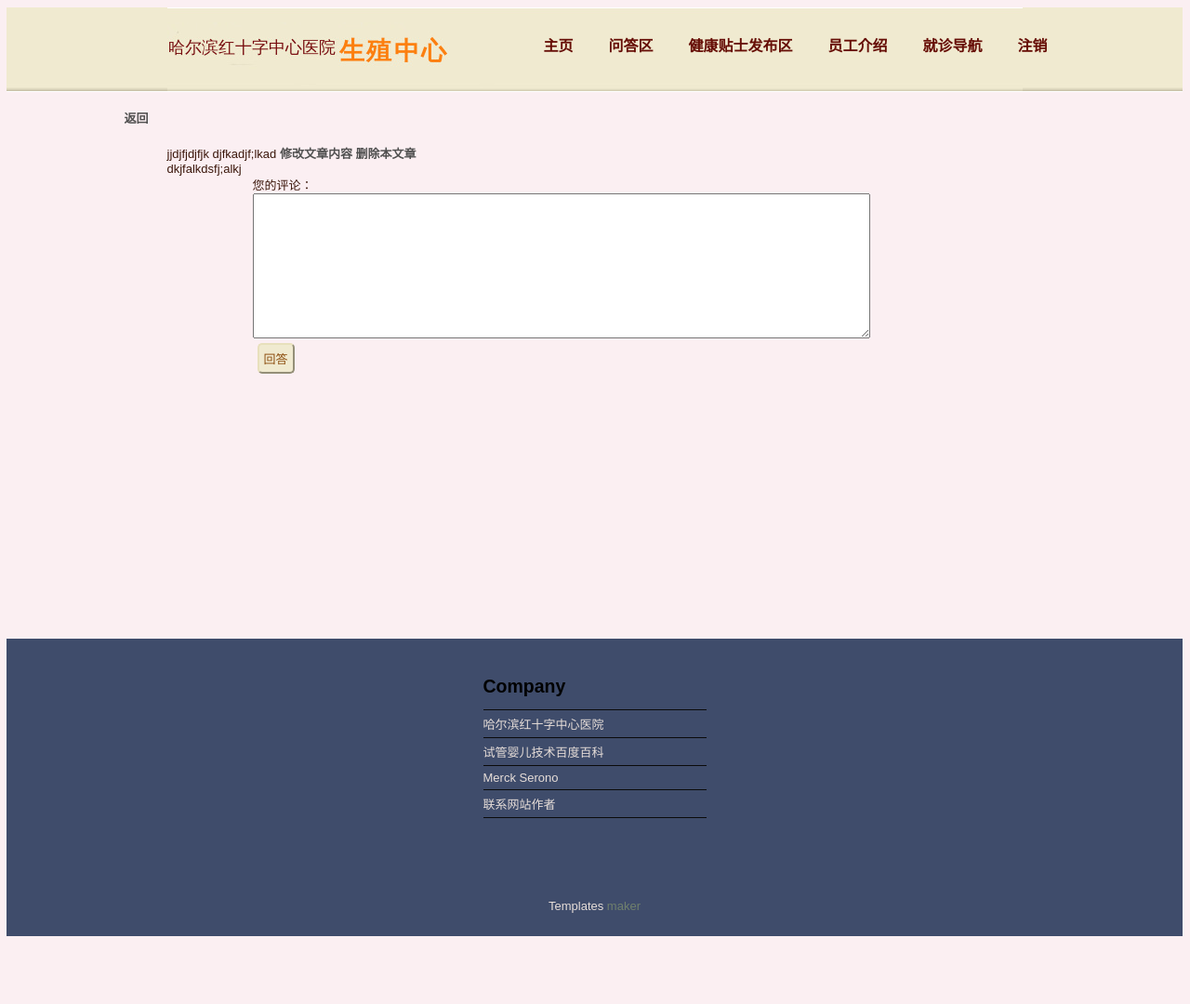
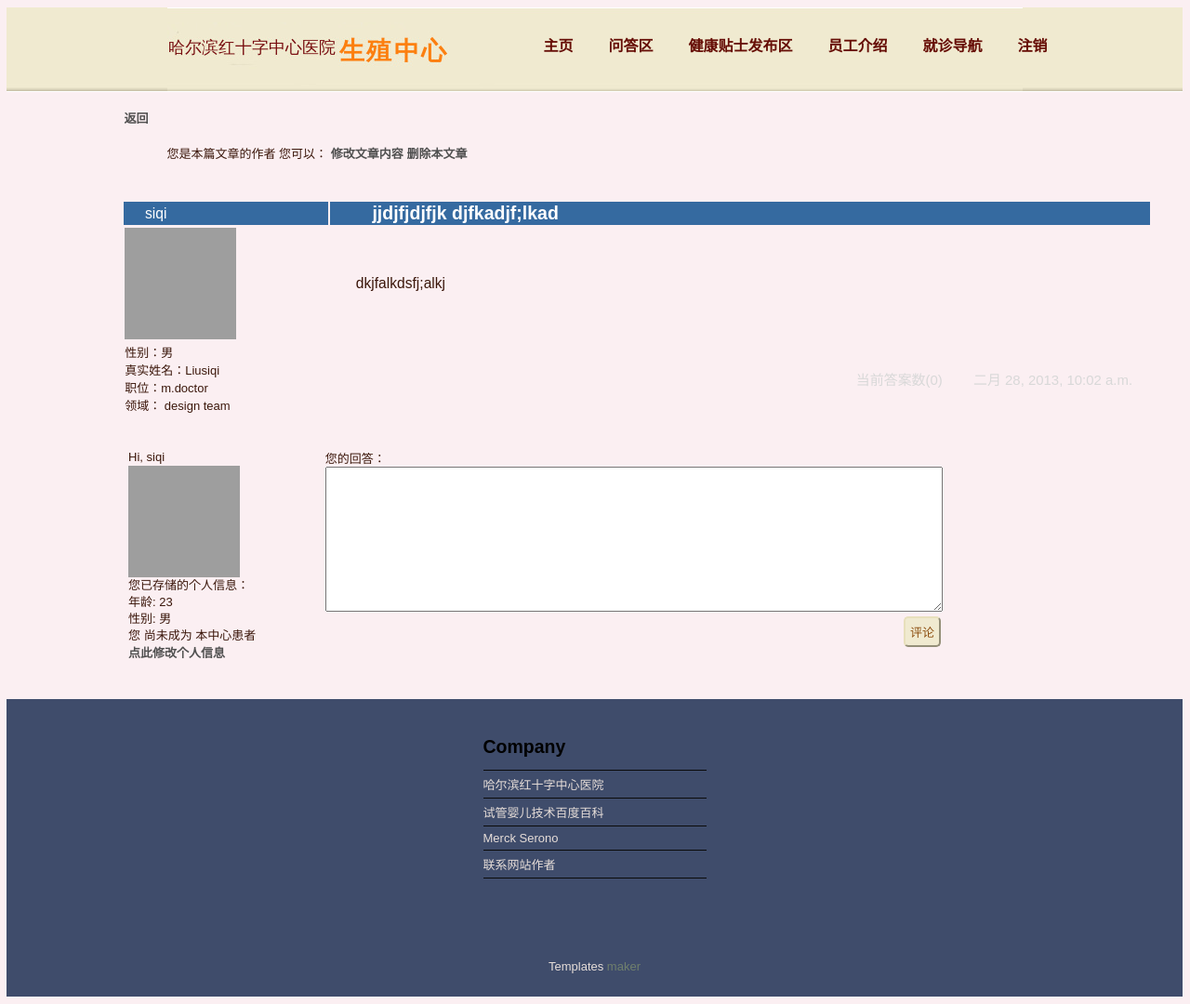
Before and after one commit to lsqshr/red-cross, a Django app: page /post/2/ in a window 1280 px wide; the page is wider, and only the part inside the window is pictured. Shown: that part at 93% size. Before the commit the page ends 1007 px from the top of that part, so only its background shows below. Run offline with Django 3.2, Linux system fonts and the light colour scheme; a user stored in the database is signed in; data comes from the database, SQL or seed files in the repository; both versions use the stored data as it was after the commit; parts of the project's set-up code (start-up, migrations or seed data) failed here and were passed over; grey boxes are pictures that could not be loaded.

Commit message:
profile rendering

```diff
--- /dev/null
+++ b/red_cross_project/clean_post/templates/post_thread_profile.html
@@ -0,0 +1,7 @@
+<div>性别：{%if post.author.user_profile.gender == 'M'%}男{%else%}女{%endif%}</div>
+<div>真实姓名：{{ post.author.staff_profile.real_name }}</div>
+<div>职位：{{ post.author.staff_profile.position }}</div>
+<div>领域：{% for field in post.author.staff_profile.fields.all %}
+	{{ field }} &nbsp
+	{% endfor %}
+</div>
--- a/red_cross_project/clean_post/templates/single_post.html
+++ b/red_cross_project/clean_post/templates/single_post.html
@@ -1,36 +1,139 @@
+
+
 {% extends "site_base.html" %}
+
+{% load i18n %}
+
 {% block extra_head %}
 <link href="{{STATIC_URL}}css/bbs_layout.css" rel="stylesheet" type="text/css" media="screen">
 {% endblock %}
 
-{% block body %}
+{% block content %}
 <div class="nav_link">
 	<a href="/post/">返回</a>
 </div>
 
 <div>
-	{{post.title}}
-	<a href="/post/edit/{{post.id}}">修改文章内容</a>
-	<a href="/post/delete/{{post.id}}">删除本文章</a>
+	{% if request.user.username == post.author.username %}
+		您是本篇文章的作者 您可以：
+		<a href="{% url edit_post post.id %}">修改文章内容</a>
+		<a href="{% url delete_post post.id %}">删除本文章</a>
+	{% endif %}
 </div>
 
-<div>
-	{{post.content}}
+<div style="width:75%;">
+	<!--table for rendering a thread-->
+	<div class="thread">
+	<table>
+		<tr class="thread_tr1">
+			<td class="thread_td1">
+				<span style="margin:5%;margin-left:10%;font-size:1.2em;color:white;">
+					{{ post.author.username }}
+				</span>
+			</td>
+			<td class="thread_td2">
+				<span style="margin:5%;font-size:1.5em;">
+					<a href="/bbs/{{post.id}}" style="color:white;" class="thread_title">{{ post.title }}</a>
+				</span>
+			</td>
+		</tr>
+		<tr class="thread_tr2">
+			<td class="thread_td1">
+				{% if post.author.user_profile and post.author.user_profile.profile_img %}
+				<img class="profile_img" src="{{post.author.user_profile.profile_img.url}}"/>
+				{% else %}
+				{% if request.user.user_profile.gender == 'M' %}
+				<img class="profile_img" src="{{ MEDIA_URL }}images/male.jpg" />
+				{% else %}
+				<img class="profile_img" src="{{ MEDIA_URL }}images/female.jpg" />
+				{% endif %}
+				{% endif %}
+				{% if post.author.user_profile.role == 'D'%}
+					<b>医生</bbs>
+				{% endif %}
+				</td>
+				<td class="thread_td2">
+					<span class="content">
+						{{ post.content }}
+					</span>
+				</td>
+			</tr>
+			<tr>
+				<td>
+					{% include "post_thread_profile.html" %}
+				</td>
+				<td>
+					<span style="color:#D8D8D8;font-size:1.15em;float:right;margin-right:2%;">当前答案数({{post.replys.all|length}}) &nbsp &nbsp &nbsp &nbsp{{ post.update_time}}</span>
+				</td>
+			</tr>
+		</table>
 	</div>
 
 	{% for reply in post.Replies.all %}
-	<div>
+	<!--table for rendering a thread-->
+	<div class="thread">
+	<table>
+		<tr class="thread_tr1">
+			<td class="thread_td1">
+				<span style="margin:5%;margin-left:10%;font-size:1.2em;color:white;">
+					{{ reply.author.username }}
+				</span>
+			</td>
+			<td class="thread_td2">
+				<span style="margin:5%;font-size:1.5em;">
+					<a href="/bbs/{{post.id}}" style="color:white;" class="thread_title">回答: {{ post.title }}</a>
+				</span>
+			</td>
+		</tr>
+		<tr class="thread_tr2">
+			<td class="thread_td1">
+				{% if reply.author.user_profile and reply.author.user_profile.profile_img %}
+				<img class="profile_img" src="{{reply.author.user_profile.profile_img.url}}"/>
+				{% else %}
+				{% if reply.author.user_profile.gender == 'M' %}
+				<img class="profile_img" src="{{ MEDIA_URL }}images/male.jpg" />
+				{% else %}
+				<img class="profile_img" src="{{ MEDIA_URL }}images/female.jpg" />
+				{% endif %}
+				{% endif %}
+				{% if reply.author.user_profile.role == 'D'%}
+					<b>医生</bbs>
+				{% endif %}
+				</td>
+				<td class="thread_td2">
+					<span class="content">
 						{{ reply.content }}
+					</span>
+				</td>
+			</tr>
+			<tr>
+				<td>
+					{% include "reply_profile.html" %}
+				</td>
+				<td>
+					<span style="color:#D8D8D8;font-size:1.15em;float:right;margin-right:2%;"> &nbsp &nbsp &nbsp &nbsp{{ reply.update_time}}</span>
+				</td>
+			</tr>
+		</table>
 	</div>
 	{% endfor %}
+</div>
 
-<div class="single_form">
+{% if authenticated %}
+<div style="margin-left:-10%;">
+	{% include 'user_profile.html' %}
+</div>
+	<div class="single_form" style="float:left;margin-left:-10%;">
 		<form action="" method="post" enctype="multipart/form-data">
 			{% csrf_token %}
-	<div>您的评论： {{form.content}}</div>
-	<div id="submit_post_btn">
-		<button name="reply" type="submit" class="btn">回答</button>
+			<div>您的回答： {{ form.content }}
+				<button name="reply" type="submit" class="btn" style="float:right;margin-right:-260%;">评论</button>
 			</div>
 		</form>
 	</div>
+{% else %}
+	<div class="auth_notify_div">
+	    <p>您尚未登录.</p> <p>您可以 <a href="{% url account_login %}" class="btn">登录</a> or <a href="{% url account_signup %}" class="btn primary">注册为用户</a> 开始回答问答区问题 </p>
+	</div>
+{% endif %}
 {% endblock %}
--- a/red_cross_project/clean_post/views.py
+++ b/red_cross_project/clean_post/views.py
@@ -102,6 +102,7 @@ def single(request, **kwargs):
 					context['form'] = ReplyForm()
 				except:
 					raise Exception("Can not find post with id"+str(post_id))
+				context['authenticated'] = True
 				return render_to_response("single_post.html",context,\
 					context_instance = RequestContext(request,{}))
 			else:#the form is invalid
--- a/red_cross_project/templates/user_profile.html
+++ b/red_cross_project/templates/user_profile.html
@@ -11,21 +11,25 @@
 	{% endif %}<br>
 	您已存储的个人信息：<br>
 	年龄:
-	{% if request.user.extra_profile.age %}
-		{{request.user.extra_profile.age}}
+	{% if request.user.user_profile.age %}
+		{{request.user.user_profile.age}}
 	{% else %}
 		尚未填写
 	{% endif %}
 		<br> 性别:
-	{% if request.user.extra_profile.gender %}
-		{{request.user.extra_profile.gender}}
+	{% if request.user.user_profile.gender %}
+		{% if request.user.user_profile.gender == 'M'%}
+			男
+		{% else %}
+			女
+		{% endif %}
 	{% else %}
 		尚未填写
 	{% endif %}
 	<br>
 
 	您
-	{% if request.user.extra_profile.enrolled == True %}
+	{% if request.user.user_profile.enrolled == True %}
 		已经是
 	{% else%}尚未成为
 	{% endif %}
```
Also changed, not shown: red_cross_project/clean_bbs/templates/answer_profile.html (added, +14 -0 lines), red_cross_project/clean_bbs/templates/question_list.html (+1 -11 lines), red_cross_project/clean_bbs/templates/single.html (+8 -1 lines), red_cross_project/clean_bbs/templates/thread_profile.html (added, +31 -0 lines), red_cross_project/clean_post/templates/post_list.html (+2 -7 lines), red_cross_project/clean_post/templates/posts.html (+3 -4 lines), red_cross_project/clean_post/templates/reply_profile.html (added, +14 -0 lines), dev.db, 2 other files. Lines whose indentation alone changed are shown as unchanged.
